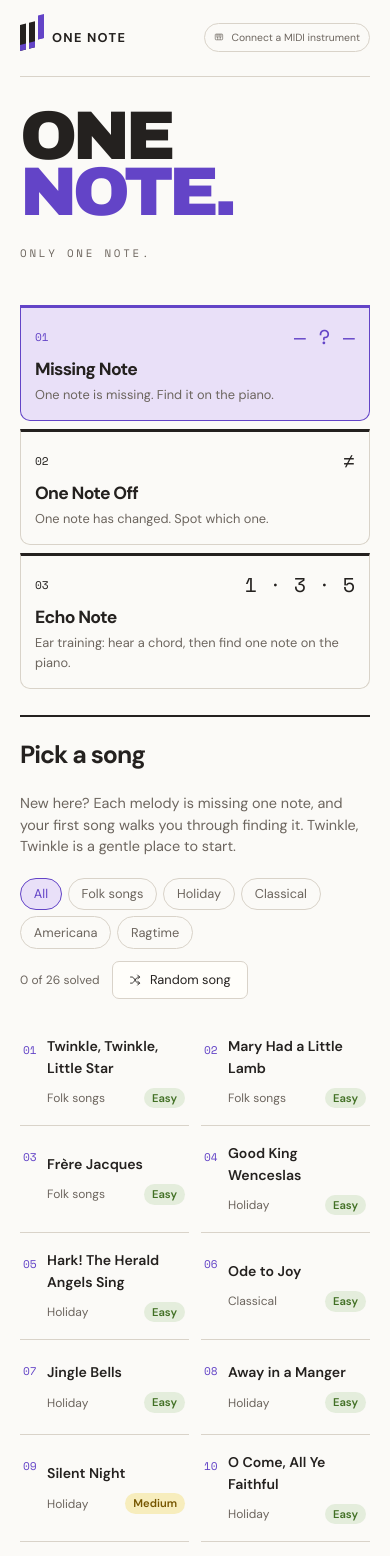
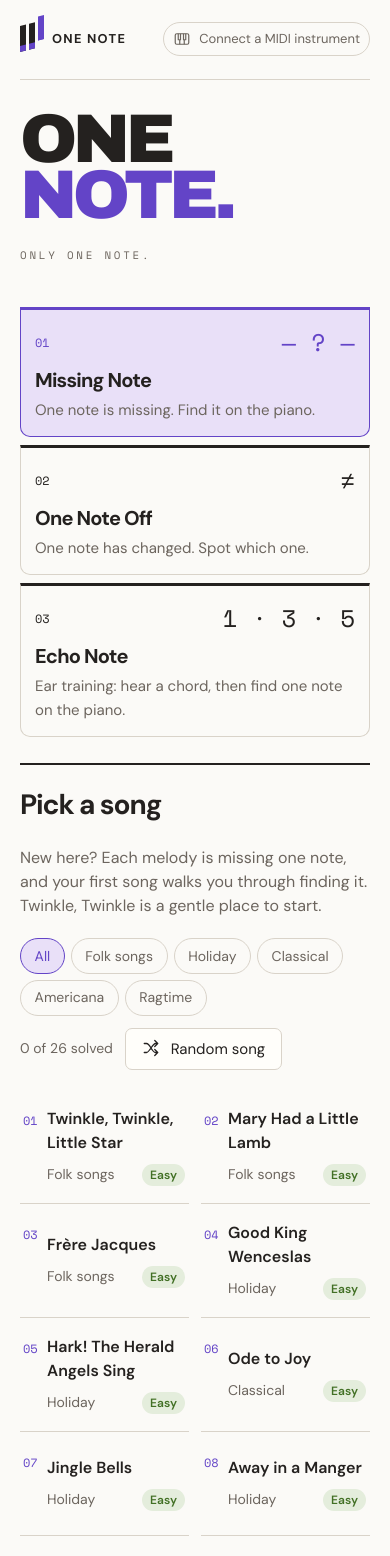
Before and after one commit to aholland-work/game-jam-one-note, a React (Vite) app: page / in a window 390 px wide. Shown: the top 1556 px of the page. Built offline with nearby package versions, Linux system fonts and the light colour scheme.

Commit message:
Increase home page text and control icon sizes

```diff
--- a/src/components/SongList.css
+++ b/src/components/SongList.css
@@ -1,5 +1,5 @@
 .song-list { display: grid; gap: 20px; }
-.song-list h2 { margin: 0; font-size: 1.55rem; letter-spacing: -0.04em; }
+.song-list h2 { margin: 0; font-size: 1.75rem; letter-spacing: -0.04em; }
 .song-list-hero { display: grid; grid-template-columns: 1fr 1fr; align-items: center; min-height: 290px; margin: -8px 0 4px; }
 .song-list-wordmark { margin: 0; font-family: var(--font-display); font-size: clamp(4rem, 8vw, 6.5rem); line-height: 0.82; letter-spacing: -0.065em; }
 .song-list-wordmark span { display: block; color: var(--accent); }
@@ -16,24 +16,24 @@
 .song-list-mode { display: grid; align-content: start; gap: 8px; text-align: left; padding: 19px; border-top: 3px solid var(--text); border-radius: 0 0 16px 16px; background: transparent; transition: transform 160ms, border-color 160ms, background-color 160ms; }
 .song-list-mode:hover:not(:disabled) { transform: translateY(-3px); }
 .song-list-mode[aria-pressed='true'] { border-color: var(--accent); background: var(--accent-soft); }
-.song-list-mode-mark { display: flex; justify-content: space-between; align-items: center; font: 0.7rem var(--font-mono); margin: 0 0 8px; }
-.song-list-mode-mark b { font-weight: 400; font-size: 1.25rem; }
+.song-list-mode-mark { display: flex; justify-content: space-between; align-items: center; font: 0.75rem var(--font-mono); margin: 0 0 8px; }
+.song-list-mode-mark b { font-weight: 400; font-size: 1.5rem; }
 .song-list-mode[aria-pressed='true'] .song-list-mode-mark { color: var(--accent); }
-.song-list-mode-label { font-size: 1.25rem; font-weight: 700; letter-spacing: -0.04em; }
-.song-list-mode-blurb { font-size: 0.8rem; color: var(--text-muted); line-height: 1.6; }
+.song-list-mode-label { font-size: 1.375rem; font-weight: 700; letter-spacing: -0.04em; }
+.song-list-mode-blurb { font-size: 0.9375rem; color: var(--text-muted); line-height: 1.6; }
 .song-list-heading { display: flex; justify-content: space-between; align-items: center; gap: 1rem; border-top: 2px solid var(--text); padding-top: 19px; }
-.song-list-tip { margin: 0; max-width: 76ch; color: var(--text-muted); font-size: 0.9rem; }
+.song-list-tip { margin: 0; max-width: 76ch; color: var(--text-muted); font-size: 1rem; }
 .song-list-filters { display: flex; flex-wrap: wrap; gap: 6px; }
-.song-list-filter { padding: 0.35rem 0.8rem; border-radius: 999px; font-size: 0.8rem; color: var(--text-muted); background: transparent; }
+.song-list-filter { padding: 0.4rem 0.85rem; border-radius: 999px; font-size: 0.875rem; color: var(--text-muted); background: transparent; }
 .song-list-filter[aria-pressed='true'] { background: var(--accent-soft); border-color: var(--accent); color: var(--accent); }
 .song-list-cards { list-style: none; margin: 0; padding: 0; display: grid; grid-template-columns: repeat(3, minmax(0, 1fr)); gap: 0 20px; counter-reset: song; }
 .song-list-cards li { counter-increment: song; }
-.song-card { width: 100%; height: 100%; position: relative; min-height: 95px; text-align: left; display: grid; align-content: center; gap: 9px; padding: 17px 4px 17px 37px; border: 0; border-bottom: 1px solid var(--border); border-radius: 0; background: transparent; }
-.song-card::before { content: counter(song, decimal-leading-zero); position: absolute; top: 22px; left: 3px; font: 0.7rem var(--font-mono); color: var(--accent); }
+.song-card { width: 100%; height: 100%; position: relative; min-height: 104px; text-align: left; display: grid; align-content: center; gap: 9px; padding: 17px 4px 17px 37px; border: 0; border-bottom: 1px solid var(--border); border-radius: 0; background: transparent; }
+.song-card::before { content: counter(song, decimal-leading-zero); position: absolute; top: 22px; left: 3px; font: 0.75rem var(--font-mono); color: var(--accent); }
 .song-card:hover:not(:disabled) { background: var(--accent-soft); border-bottom-color: var(--accent); }
-.song-card-title { display: flex; justify-content: space-between; align-items: baseline; gap: 8px; font-size: 0.88rem; font-weight: 600; }
-.song-card-meta { display: flex; justify-content: space-between; align-items: center; gap: 8px; font-size: 0.75rem; color: var(--text-muted); }
-.song-card-difficulty { display: inline-flex; align-items: center; flex: none; padding: 2px 8px; border-radius: 999px; font-size: 0.7rem; font-weight: 600; line-height: 1.5; }
+.song-card-title { display: flex; justify-content: space-between; align-items: baseline; gap: 8px; font-size: 1rem; font-weight: 600; }
+.song-card-meta { display: flex; justify-content: space-between; align-items: center; gap: 8px; font-size: 0.875rem; color: var(--text-muted); }
+.song-card-difficulty { display: inline-flex; align-items: center; flex: none; padding: 2px 8px; border-radius: 999px; font-size: 0.75rem; font-weight: 600; line-height: 1.5; }
 .song-card-difficulty.is-easy { color: var(--success); background: var(--success-soft); }
 .song-card-difficulty.is-medium { color: #765600; background: #f7edbd; }
 .song-card-difficulty.is-hard { color: var(--warning); background: var(--warning-soft); }
@@ -44,22 +44,22 @@
 }
 .song-list-toolbar { display: flex; flex-wrap: wrap; justify-content: space-between; align-items: center; gap: 12px; }
 .song-list-random { display: flex; align-items: center; gap: 12px; }
-.song-list-random button { font-size: 0.8rem; }
-.song-list-progress { font-size: 0.75rem; color: var(--text-muted); }
+.song-list-random button { font-size: 0.9375rem; }
+.song-list-progress { font-size: 0.875rem; color: var(--text-muted); }
 .song-list-echo { display: grid; gap: 16px; justify-items: start; }
 .song-list-echo p { margin: 0; color: var(--text-muted); max-width: 68ch; }
 .song-list-echo .song-list-heading { width: 100%; }
 .song-list-start { background: var(--accent-soft); border-color: var(--accent); color: var(--accent); font-weight: 600; }
 .song-list-choice { display: flex; flex-wrap: wrap; align-items: center; gap: 8px; }
-.song-list-choice > span { min-width: 4rem; font-size: 0.85rem; color: var(--text-muted); }
-.song-list-how { display: grid; gap: 12px; max-width: 72ch; padding: 18px 22px; border-left: 3px solid var(--accent); border-radius: 0 8px 8px 0; background: var(--accent-soft); font-size: 0.9rem; }
-.song-list-how h3 { margin: 0; font-size: 1rem; }
+.song-list-choice > span { min-width: 4rem; font-size: 0.9375rem; color: var(--text-muted); }
+.song-list-how { display: grid; gap: 12px; max-width: 72ch; padding: 18px 22px; border-left: 3px solid var(--accent); border-radius: 0 8px 8px 0; background: var(--accent-soft); font-size: 1rem; }
+.song-list-how h3 { margin: 0; font-size: 1.125rem; }
 .song-list-how ol { display: grid; gap: 9px; margin: 0; padding-left: 1.25rem; }
-.song-list-echo .song-list-choice-about { margin: -8px 0 0 calc(4rem + 8px); font-size: 0.8rem; }
+.song-list-echo .song-list-choice-about { margin: -8px 0 0 calc(4rem + 8px); font-size: 0.875rem; }
 @media (max-width: 750px) {
   .song-list-modes { gap: 8px; }
   .song-list-mode { padding: 14px; }
-  .song-list-mode-label { font-size: 1.1rem; }
+  .song-list-mode-label { font-size: 1.25rem; }
   .piano-sculpture { transform: rotate(-24deg) skewY(9deg) scale(0.8); }
   .song-list-cards { grid-template-columns: repeat(2, minmax(0, 1fr)); }
 }
@@ -75,3 +75,19 @@
   .song-list-cards { gap: 0 12px; }
   .song-card { padding-left: 27px; }
 }
+
+/* Larger home controls; keep the round's compact instrument header unchanged. */
+.song-list .icon { width: 1.125rem; height: 1.125rem; vertical-align: -0.2em; }
+.song-list .settings-button { font-size: 0.875rem; }
+.app:has(.song-list) .midi-button { display: inline-flex; align-items: center; gap: 8px; font-size: 0.8125rem; text-align: left; }
+.app:has(.song-list) .midi-button .icon { width: 18px; height: 18px; flex: none; margin: 0; }
+.app:has(.song-list) .midi-heard { margin-left: 0; }
+.app:has(.song-list) .midi-panel { font-size: 0.875rem; }
+.app:has(.song-list) .app-footer { font-size: 0.875rem; }
+@media (min-width: 650px) {
+  .app:has(.song-list) .app-brand { font-size: 1.125rem; }
+}
+@media (max-width: 550px) {
+  .app:has(.song-list) .app-header { flex-wrap: wrap; }
+  .app:has(.song-list) .midi-control { max-width: 100%; margin-left: auto; }
+}
```
